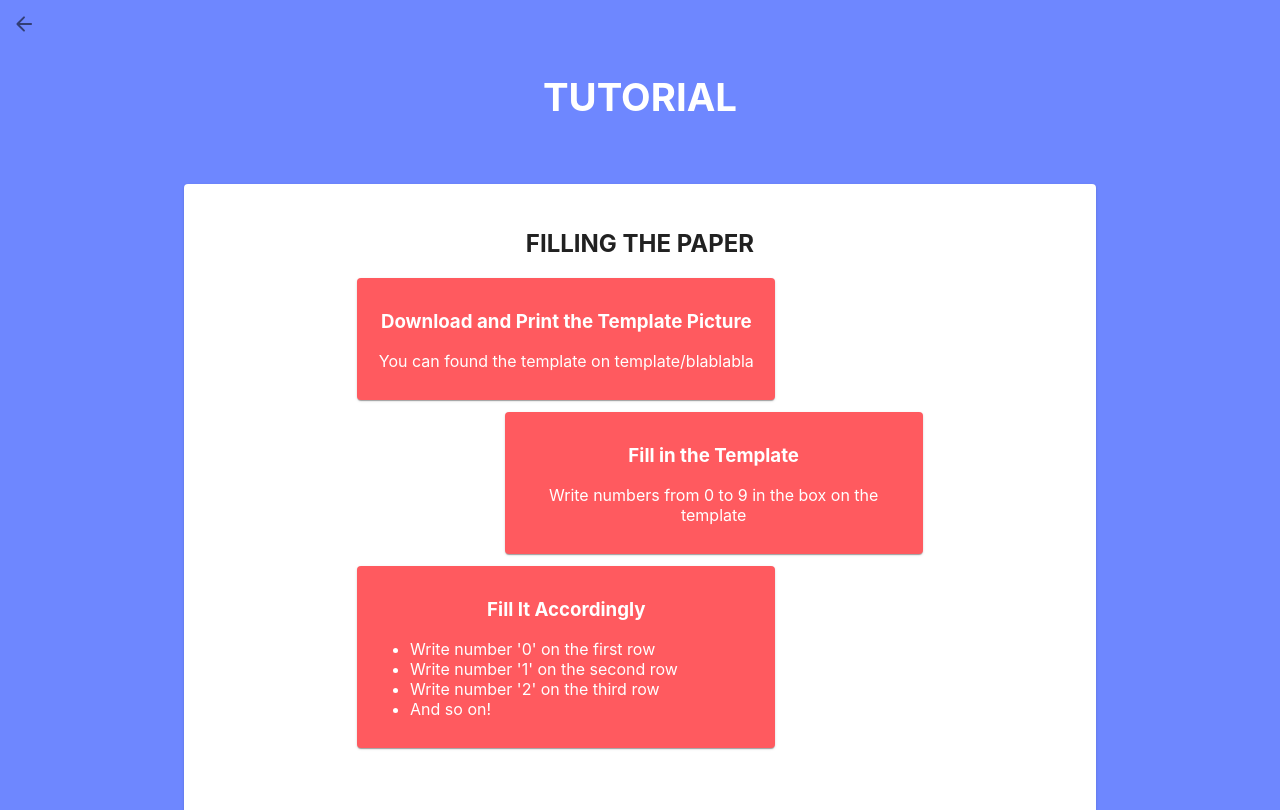
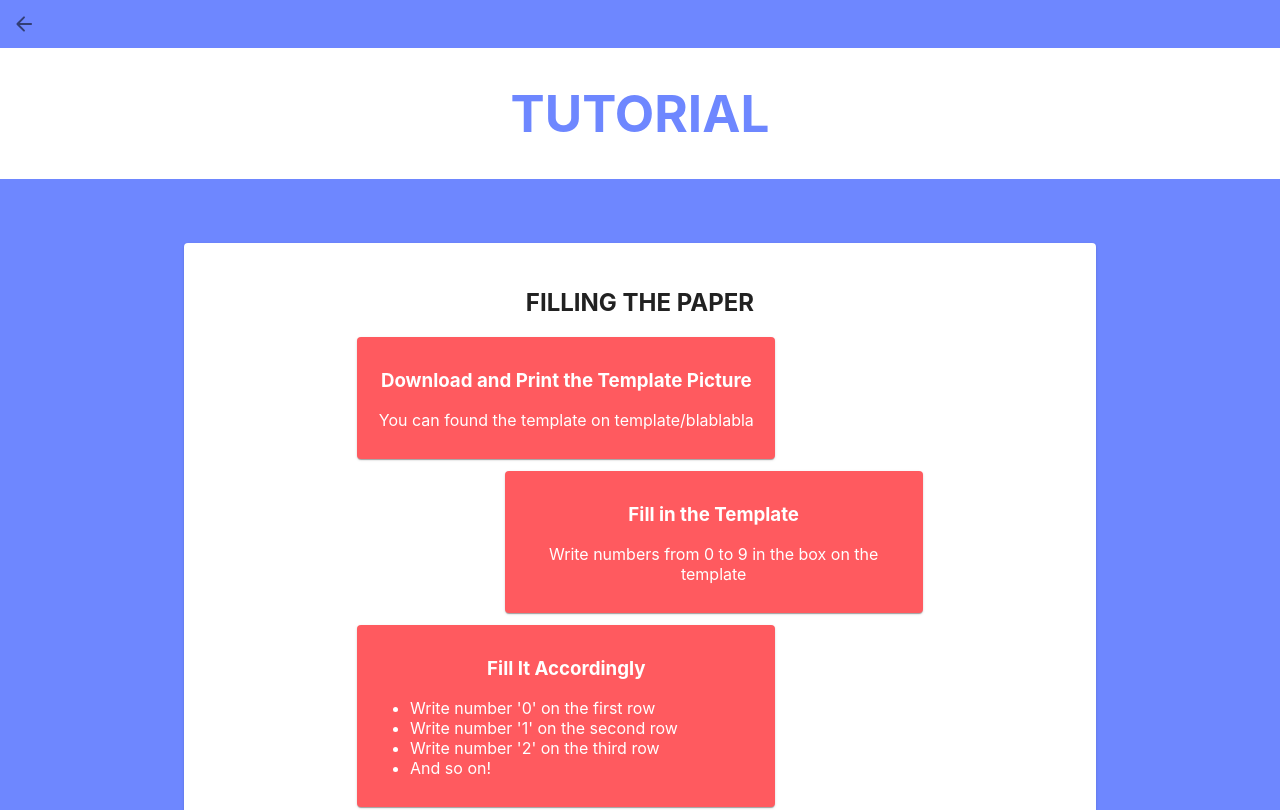
Before and after one commit to ocr-data-preparation/application, a React (Create React App) app: page /help in a window 1280 px wide. Shown: the top 810 px of the page. Built offline with nearby package versions, Linux system fonts and the light colour scheme.

Commit message:
help page styling

```diff
--- a/src/components/Help/index.js
+++ b/src/components/Help/index.js
@@ -21,8 +21,10 @@ const useStyles = makeStyles(theme => ({
     },
     title: {
       textAlign: "center",
-      color: 'white',
-      fontSize: '3vw'
+      justifyContent: "center",
+      backgroundColor: 'white',
+      color: '#6E87FF',
+      fontSize: '2vw'
     },
     display: {
       width: '70%',
@@ -39,9 +41,11 @@ function Help() {
               <ArrowBackRoundedIcon />
             </IconButton>
           </Link>
-          <h1 className={classes.title}>
-            TUTORIAL
-          </h1>
+          <Grid container className={classes.title}>
+            <h1>
+              TUTORIAL
+            </h1>
+          </Grid>
           <Grid container className={classes.container}>
             <Paper className={classes.display}>
               <Grid>
```
